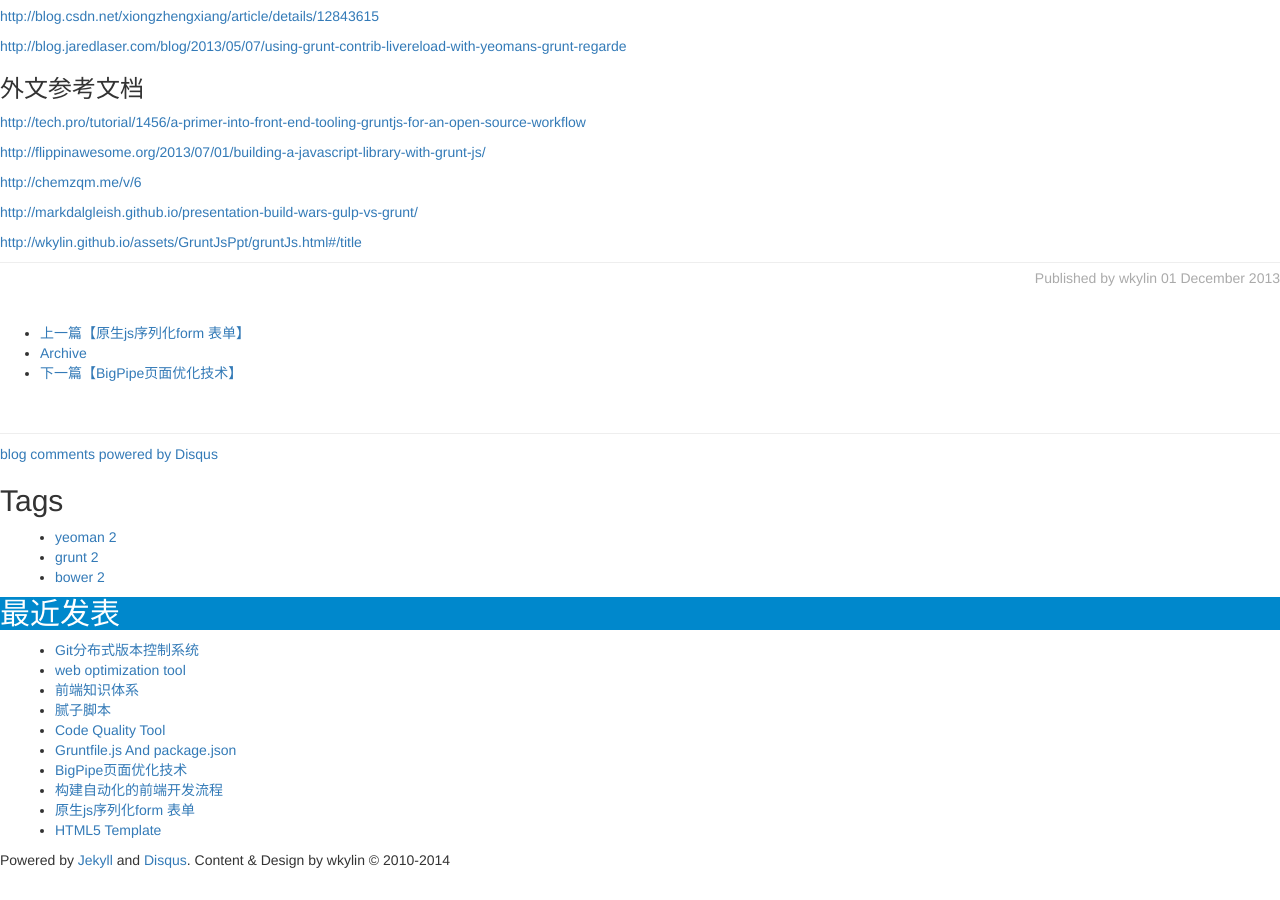
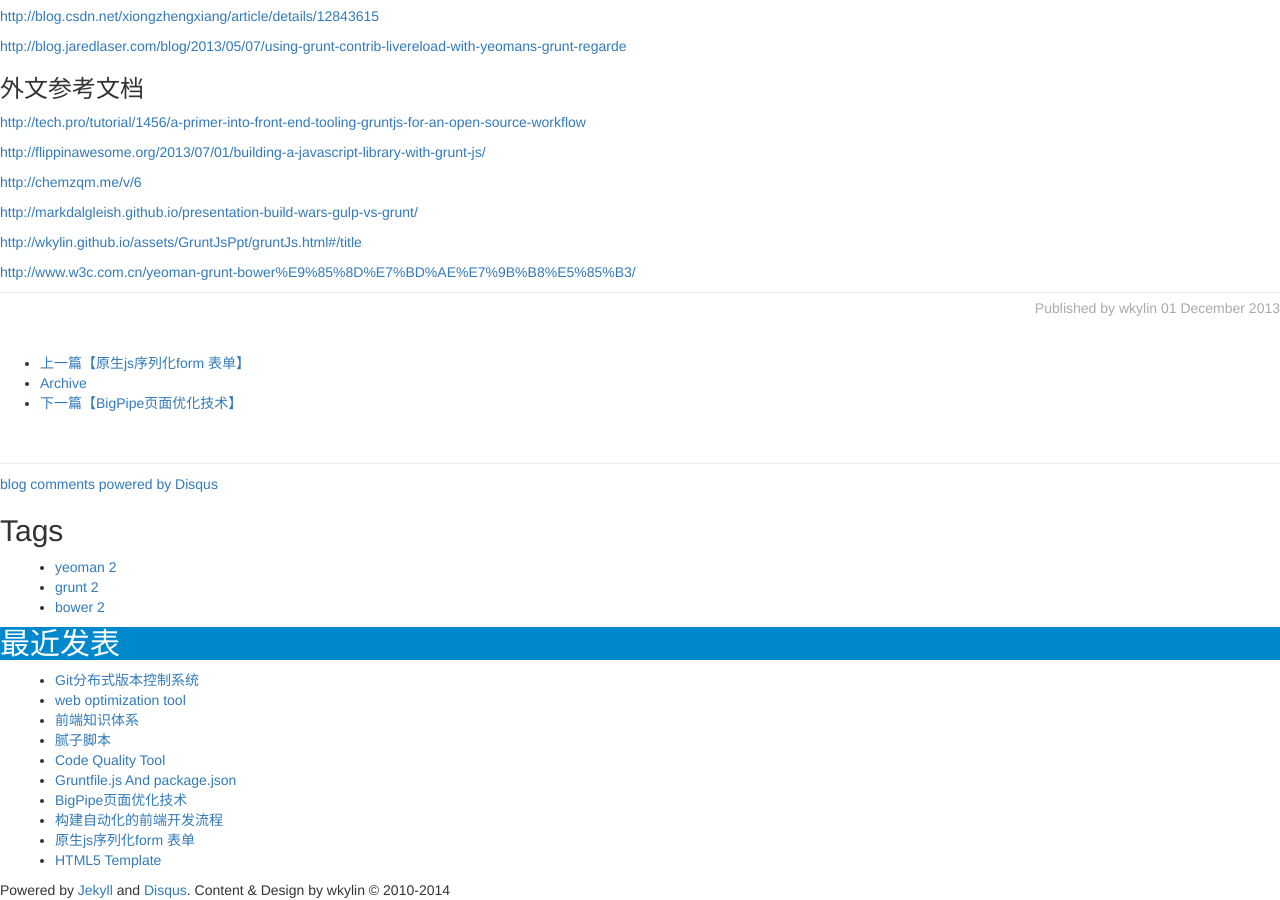
Before and after one commit to wkylin/wkylin.github.com, a Jekyll site: the page built from _posts/core-samples/2013-12-01-yeoman-grunt-bower.md, in a window 1280 px wide and 900 px high, scrolled down 2990 px. Built offline with Jekyll 4.4.1, drawn with Linux system fonts in a browser that asks for light colours; nearby versions of some CDN libraries; library files that are not in the unit come from our copies; comment, search, counter and statistics services are not loaded; before the commit the page ends 3860 px from its top, so only the background shows below that.

Commit message:
grunt w3c.com.cn

```diff
--- a/_posts/core-samples/2013-12-01-yeoman-grunt-bower.md
+++ b/_posts/core-samples/2013-12-01-yeoman-grunt-bower.md
@@ -131,3 +131,5 @@ http://sindresorhus.com/bower-components/
 <http://markdalgleish.github.io/presentation-build-wars-gulp-vs-grunt/>
 
 <http://wkylin.github.io/assets/GruntJsPpt/gruntJs.html#/title>
+
+<http://www.w3c.com.cn/yeoman-grunt-bower%E9%85%8D%E7%BD%AE%E7%9B%B8%E5%85%B3/>
```
